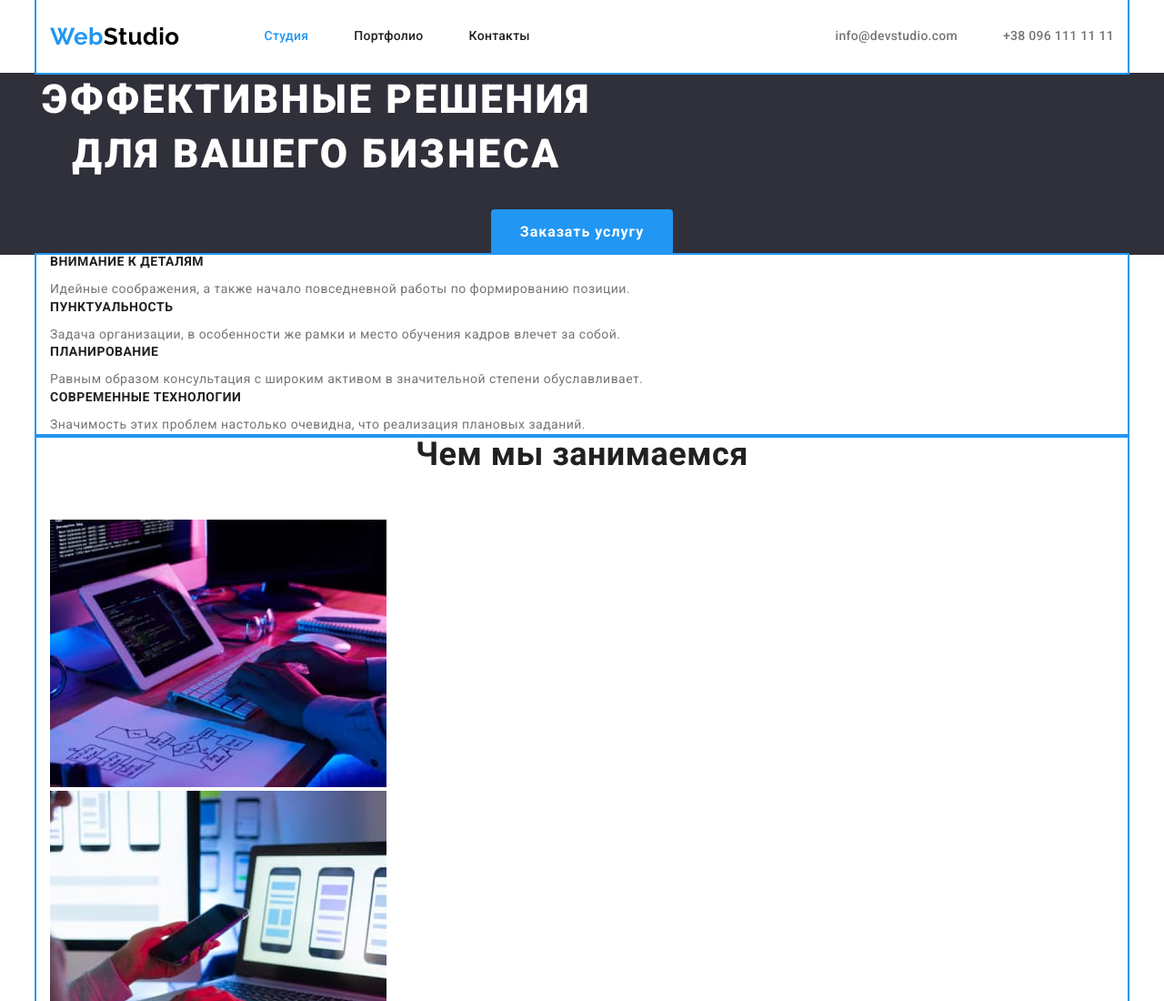
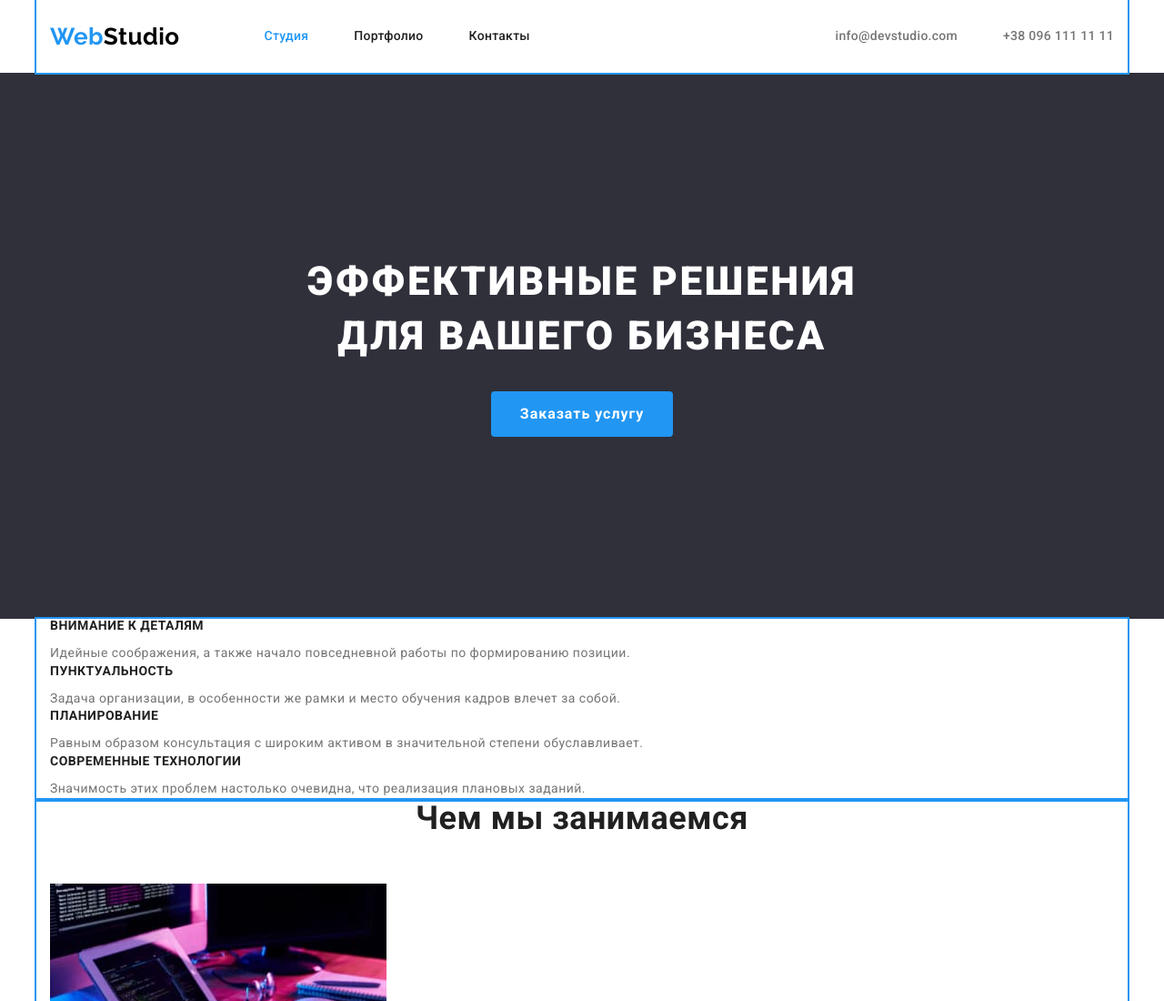
Before and after one commit to Natali2721/goit-markup-hw-03, a plain HTML site: page index.html in a window 1280 px wide. Shown: the top 1100 px of the page at 91% size. Drawn offline with nearby package versions, Linux system fonts and the light colour scheme.

Commit message:
Update styles.css
hero

```diff
--- a/css/styles.css
+++ b/css/styles.css
@@ -103,15 +103,19 @@ body {
 }
 .hero-title {
     margin-top: 0;
-    margin-bottom: 0;
+    margin: 0 auto 30px auto;
+    padding-top: 200px;
+    width: 696px;
+    text-align: center;
+
+    align-items: center;
     color: var(--primary-white-color);
     font-weight: 900;
     font-size: 44px;
     line-height: 1.36;
     letter-spacing: 0.06em;
     text-transform: uppercase;
-    margin-bottom: 30px;
-    width: 696px;
+
 }
 .hero-btn {
     color: var(--primary-white-color);
@@ -127,6 +131,7 @@ body {
     border-radius: 4px;
     padding: 10px 32px;
     border: none;
+    margin-bottom: 200px;
 
 }
 .hero-btn:hover,
```
